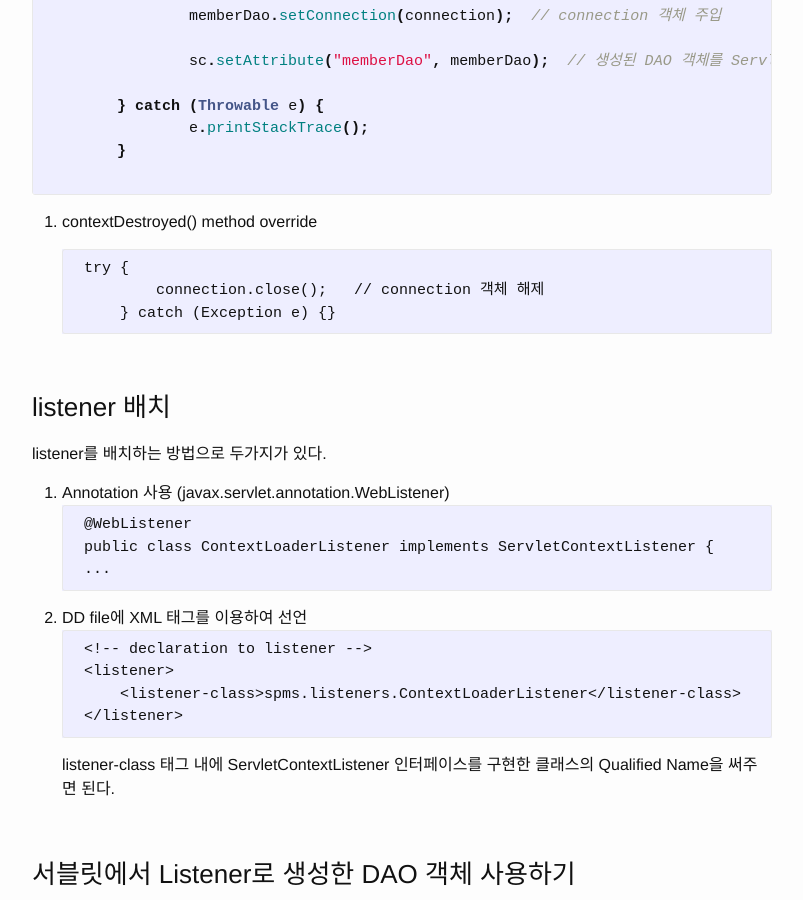
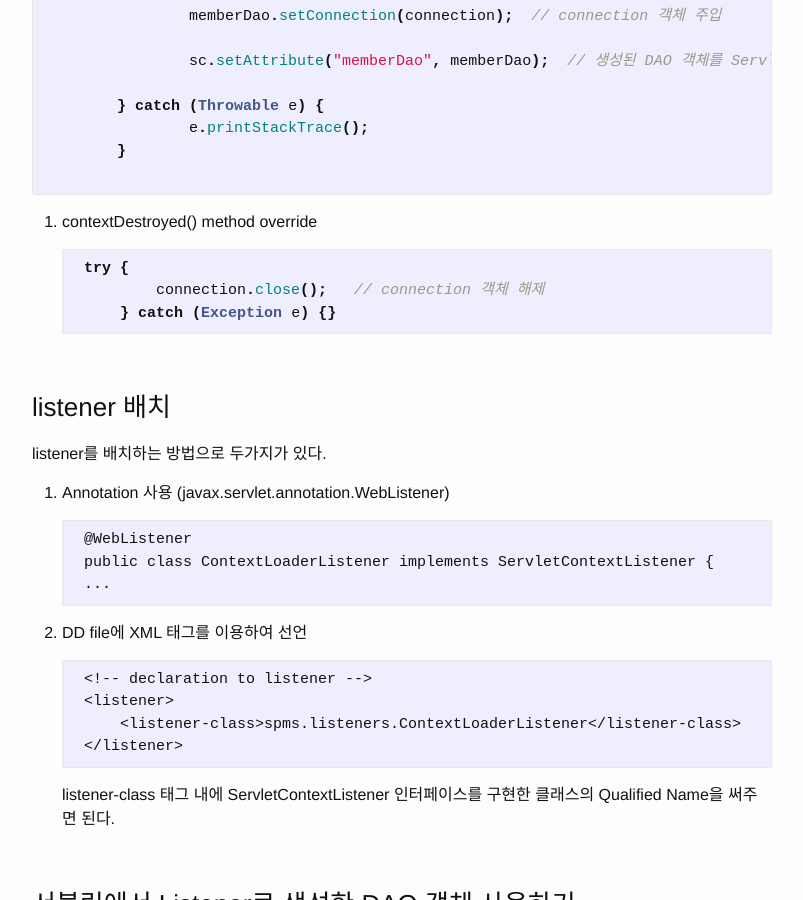
Before and after one commit to makeajourney/makeajourney.github.io, a Jekyll site: the page built from _posts/2016-02-07-dao.markdown, in a window 1280 px wide and 900 px high, scrolled down 1855 px. Shown: the whole window, without its empty margins (238-1041 px from the left). Built offline with Jekyll 4.4.1, drawn with Linux system fonts in a browser that asks for light colours.

Commit message:
Update 2016-02-07-dao.markdown

````diff
--- a/_posts/2016-02-07-dao.markdown
+++ b/_posts/2016-02-07-dao.markdown
@@ -83,13 +83,14 @@ DAO 공유를 위해 ServletContext에 저장.
 	}
 	{% endhighlight %}
 
+
 5. contextDestroyed() method override
 
-	```
+	~~~ java
 	try {
 			connection.close();   // connection 객체 해제
 		} catch (Exception e) {}
-	```
+	~~~
 
 <br>
 
@@ -98,6 +99,7 @@ DAO 공유를 위해 ServletContext에 저장.
 listener를 배치하는 방법으로 두가지가 있다.
 
 1. Annotation 사용 (javax.servlet.annotation.WebListener)
+
 	```
 	@WebListener
 	public class ContextLoaderListener implements ServletContextListener {
@@ -105,6 +107,7 @@ listener를 배치하는 방법으로 두가지가 있다.
 	```
 
 2. DD file에 XML 태그를 이용하여 선언
+
 	```
 	<!-- declaration to listener -->
 	<listener>
````
